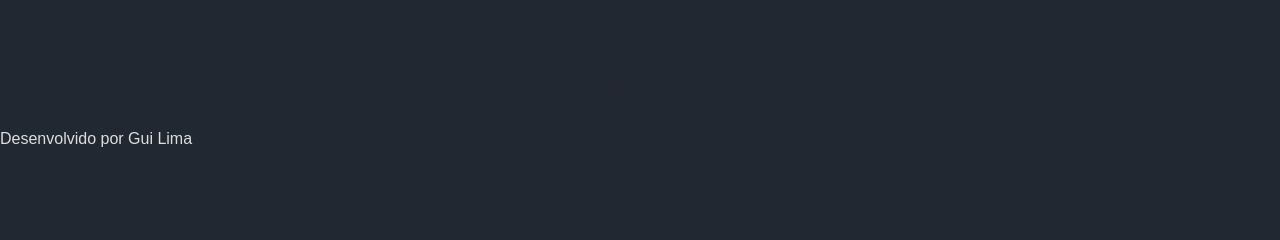
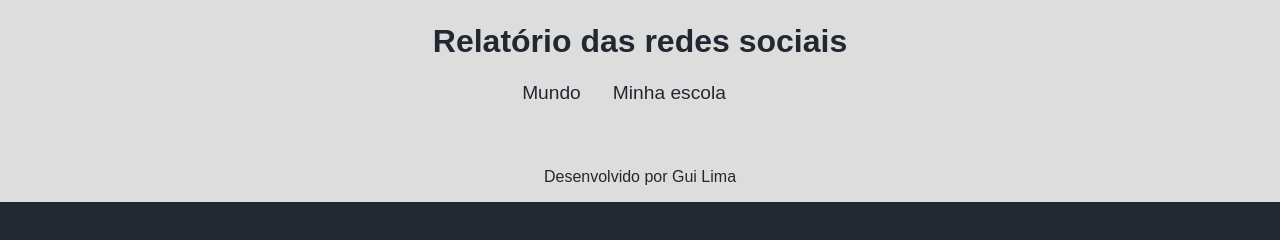
Before and after one commit to Byankacsilva/cienciadedados, a plain HTML site: page index.html in a window 1280 px wide. Drawn offline with Linux system fonts and the light colour scheme.

Commit message:
Add files via upload

```diff
--- a/style.css
+++ b/style.css
@@ -27,3 +27,29 @@ nav a {
     color: var(--bg-color);
     margin: 0rem 2rem 1rem 0rem;
 }
+header {
+    background-color: var(--primary-color);
+    text-align: center;
+    padding: 1px;
+}
+nav a {
+    text-decoration: none;
+    color: var(--bg-color);
+     margin: 0 2rem 1rem 0rem;
+     font-size: 1.2rem;
+}
+nav a:hover {
+    text-decoration: underline;
+    transform: scale(0.90);
+    transition: transform 0.1s;
+}
+footer {
+    display: flex;
+    align-items: center;
+    justify-content: center;
+    background-color: var(--primary-color);
+    color: var(--bg-color);
+    width: 100%;
+    height: 3rem;
+    margin-top: 2rem;
+}
```
Also changed, not shown: informacoesGlobais.js (added, +18 -0 lines).
